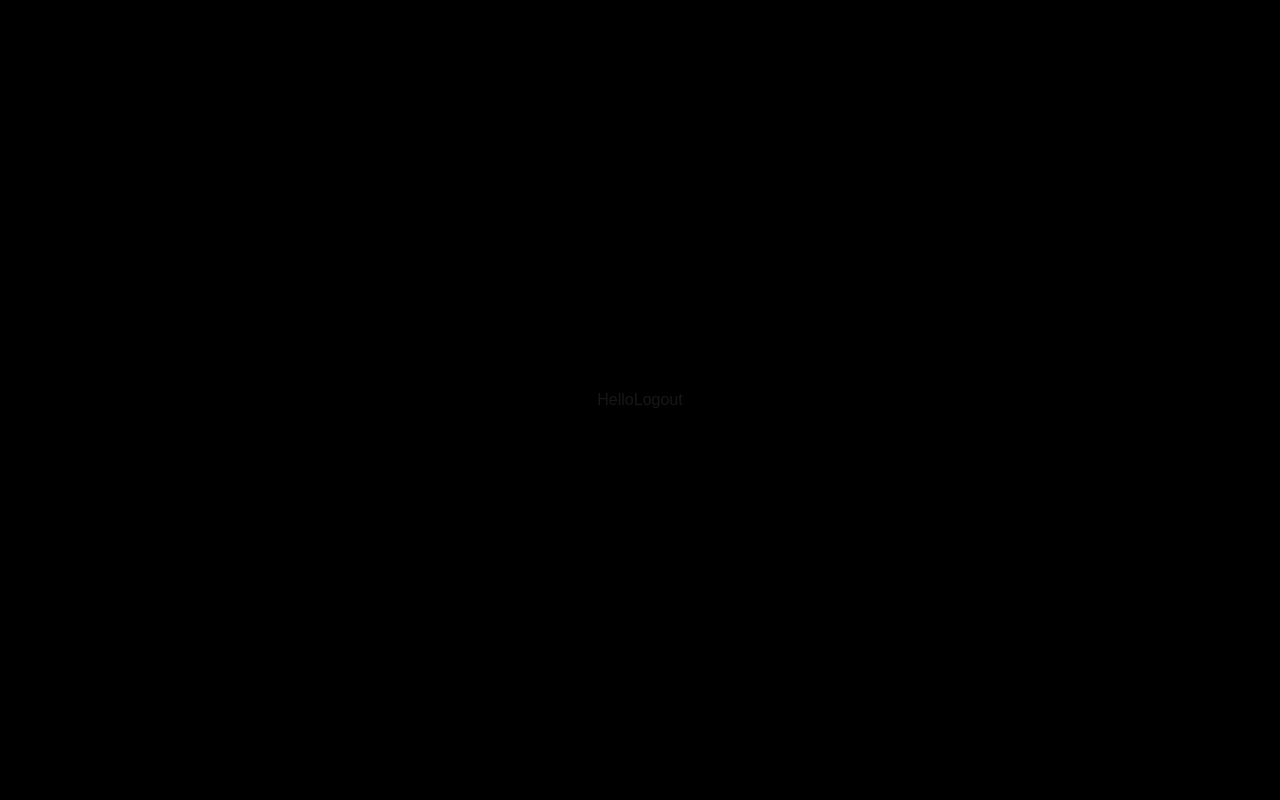
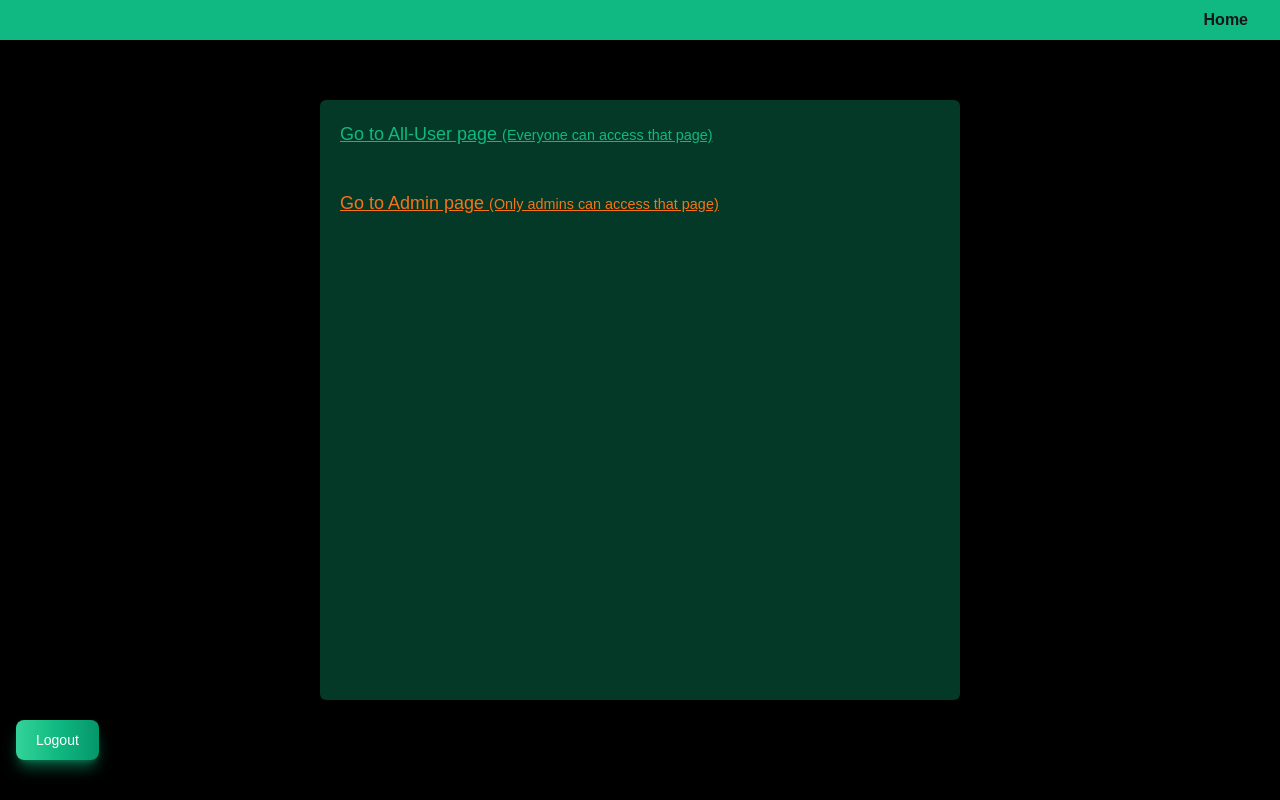
Before and after one commit to 7FOX7/role-based-auth-project, a Next.js app: page / in a window 1280 px wide. Built offline with nearby package versions, Linux system fonts and the light colour scheme; no server answers.

Commit message:
Added custom ui components for the '/' route

```diff
--- a/app/page.tsx
+++ b/app/page.tsx
@@ -1,17 +1,15 @@
 "use client"
 
-import { redirect } from "next/navigation";
-import { deleteSession } from "./lib/session";
+import Table from "./ui/table";
+import Logout from "./ui/logout";
+import Header from "./ui/header";
 
 export default function Home() {
-  async function handleLogout() {
-    deleteSession()
-    redirect('/login')
-  }
   return (
     <>
-      <p>Hello</p>
-      <button onClick={handleLogout}>Logout</button>
+      <Header />
+      <Logout />
+      <Table />
     </>
   );
 }
--- /dev/null
+++ b/app/ui/header.tsx
@@ -0,0 +1,44 @@
+"use client"
+
+import { useState } from "react";
+import Link from "next/link";
+
+export default function Header() {
+   const [showMenu, setShowMenu] = useState(false)
+   return (
+     <header className="fixed top-0 left-0 w-full flex items-center justify-end p-2 bg-emerald-500">
+       <nav className="invisible md:visible font-semibold">
+         <Link
+            href="/"
+            className="hover:text-gray-500"
+         >
+           Home
+         </Link>
+       </nav>
+       <nav className="visible md:invisible font-semibold flex items-center justify-center">
+         <button
+           onClick={() => setShowMenu(!showMenu)}
+           className="font-bold text-xl hover:text-gray-500"
+         >
+           {showMenu ?
+               <svg xmlns="http://www.w3.org/2000/svg" fill="none" viewBox="0 0 24 24" strokeWidth={1.5} stroke="currentColor" className="size-6">
+                  <path strokeLinecap="round" strokeLinejoin="round" d="M6 18 18 6M6 6l12 12" />
+               </svg>
+               :
+               <svg xmlns="http://www.w3.org/2000/svg" fill="none" viewBox="0 0 24 24" strokeWidth={1.5} stroke="currentColor" className="size-6">
+                  <path strokeLinecap="round" strokeLinejoin="round" d="M3.75 6.75h16.5M3.75 12h16.5m-16.5 5.25h16.5" />
+               </svg>
+            }
+         </button>
+         {showMenu && (
+            <Link
+               href="/"
+               className="hover:text-gray-500"
+            >
+               Home
+            </Link>
+         )}
+         </nav>
+     </header>
+   );
+ }
--- /dev/null
+++ b/app/ui/logout.tsx
@@ -0,0 +1,23 @@
+"use client"
+
+import { deleteSession } from "../lib/session"
+import { redirect } from "next/navigation"
+
+export default function Logout() {
+   async function handleLogout() {
+      deleteSession()
+      redirect('/login')
+   }
+
+   return (
+      <div className="absolute left-4 bottom-8">
+         <button
+            type="button"
+            className="text-white bg-gradient-to-r from-emerald-400 via-emerald-500 to-emerald-600 hover:bg-gradient-to-br focus:ring-4 focus:outline-none focus:ring-emerald-300 dark:focus:ring-emerald-800 shadow-lg shadow-emerald-500/50 dark:shadow-lg dark:shadow-emerald-800/80 font-medium rounded-lg text-sm px-5 py-2.5 text-center me-2 mb-2"
+            onClick={handleLogout}
+         >
+            Logout
+         </button>
+      </div>
+   )
+}
--- /dev/null
+++ b/app/ui/table.tsx
@@ -0,0 +1,27 @@
+import Link from "next/link"
+
+export default function Table() {
+   return (
+      <article className="w-3/4 md:w-2/4 h-3/4 rounded-md relative">
+         <div className="w-full h-full absolute left-0 right-0 bg-emerald-500 rounded-md opacity-30 z-10" />
+         <div className="relative z-30 p-5 text-lg">
+            <div className="text-emerald-500 mb-10">
+               <Link
+                  href="/common"
+                  className="underline"
+               >
+                  Go to All-User page <small>(Everyone can access that page)</small>
+               </Link>
+            </div>
+            <div className="text-orange-500">
+               <Link
+                  href="/control"
+                  className="underline"
+               >
+                  Go to Admin page <small>(Only admins can access that page)</small>
+               </Link>
+            </div>
+         </div>
+      </article>
+   )
+}
```
